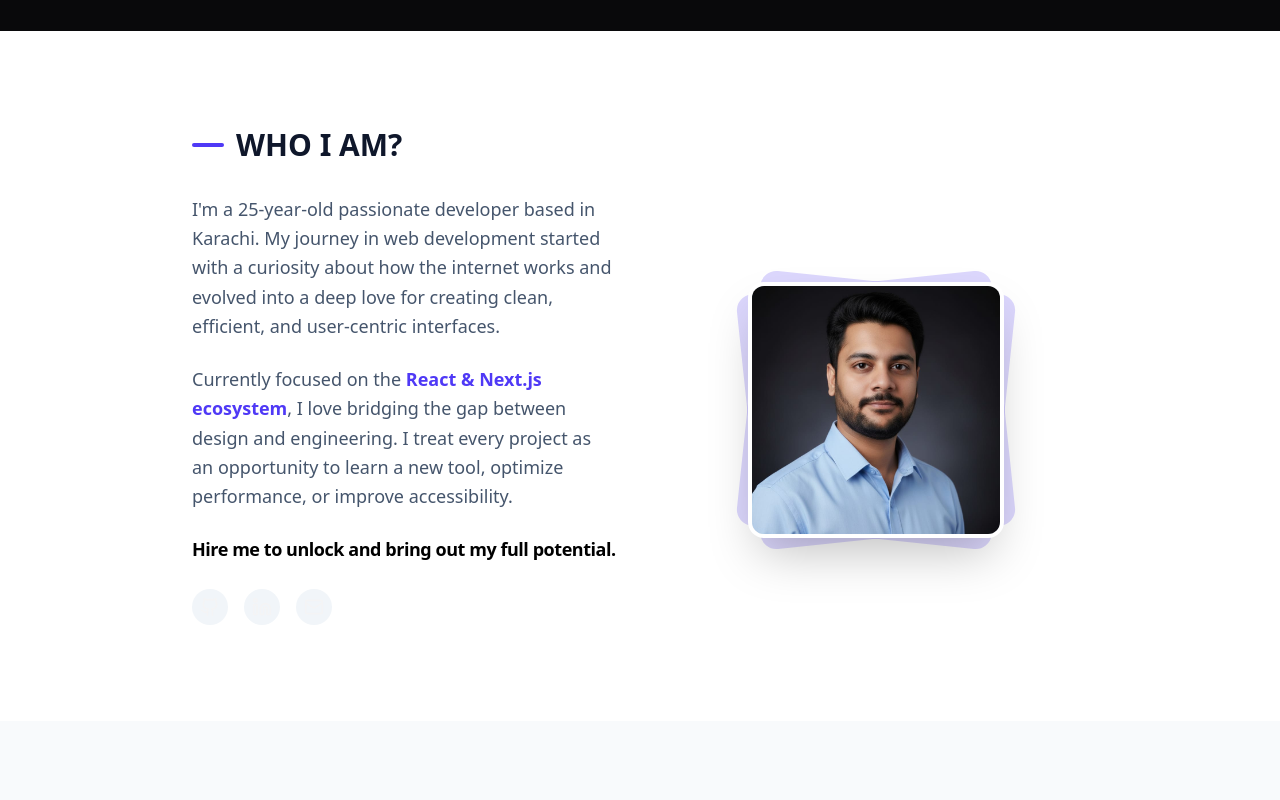
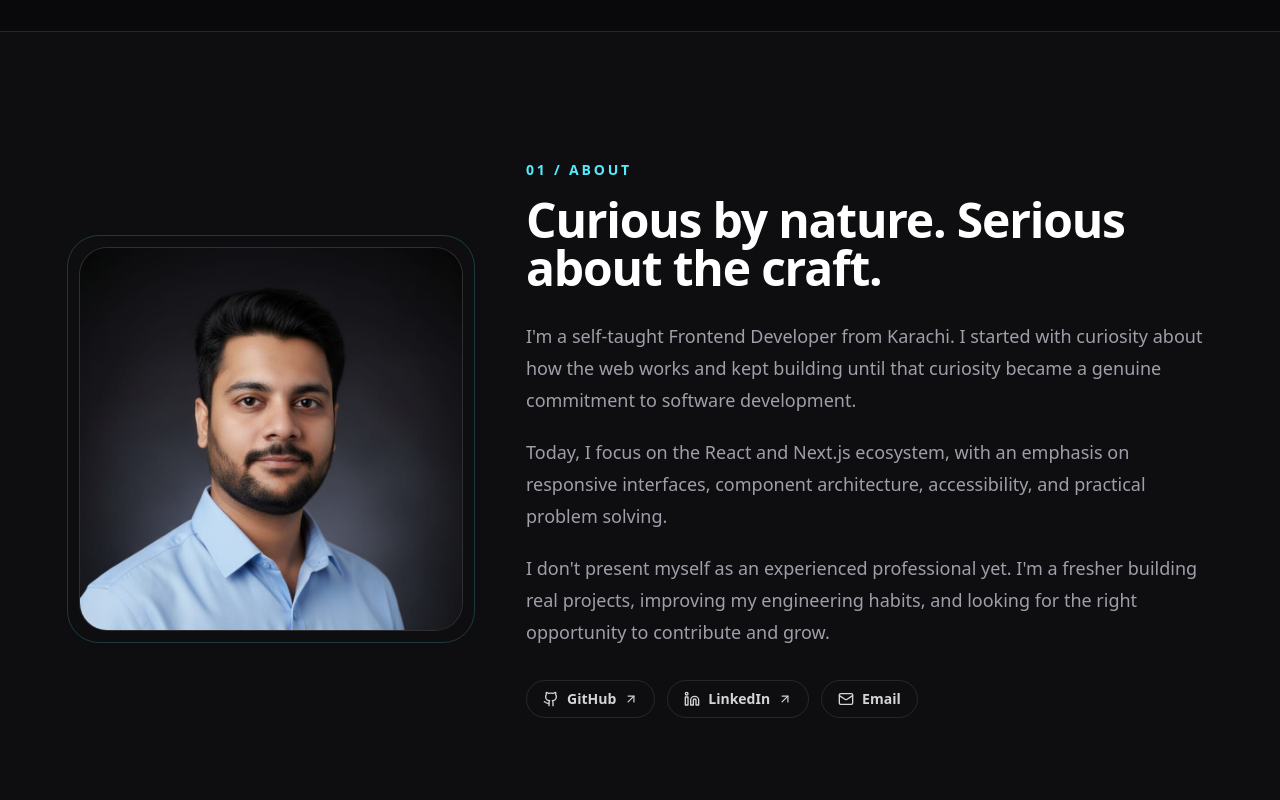
Before and after one commit to qutubahmed732/Portfolio, a React (Vite) app: page / in a window 1280 px wide. Shown: the part 900-1700 px from the top of the page. Built offline with nearby package versions, Linux system fonts and the light colour scheme.

Commit message:
content: rewrite about section for accurate fresher positioning

```diff
--- a/src/components/About.jsx
+++ b/src/components/About.jsx
@@ -1,52 +1,28 @@
-import { Github, Linkedin, Mail } from "lucide-react";
+import { Github, Linkedin, Mail, ArrowUpRight } from "lucide-react";
 import myImage from "../images/my_image.jpeg";
 
 export default function About() {
   return (
-    <section id="about" className="py-24 bg-white">
-      <div className="container mx-auto px-6">
-        <div className="max-w-4xl mx-auto">
-          <h2 className="text-3xl font-bold text-slate-900 mb-8 flex items-center gap-3">
-            <span className="w-8 h-1 bg-indigo-600 rounded-full"></span>
-            {/* About Me */} WHO I AM?
-          </h2>
-          <div className="grid md:grid-cols-2 gap-12 items-center">
-            <div className="order-2 md:order-1">
-              <p className="text-lg text-slate-600 mb-6 leading-relaxed">
-                I'm a 25-year-old passionate developer based in Karachi. My journey in web development started with a curiosity about how the internet works and evolved into a deep love for creating clean, efficient, and user-centric interfaces.
-              </p>
-              <p className="text-lg text-slate-600 mb-6 leading-relaxed">
-                Currently focused on the <strong className="text-indigo-600">React & Next.js ecosystem</strong>, I love bridging the gap between design and engineering. I treat every project as an opportunity to learn a new tool, optimize performance, or improve accessibility.
-              </p>
-              <p className="text-lg text-black font-bold tracking-tight mb-6 leading-relaxed">
-                Hire me to unlock and bring out my full potential.
-              </p>
-              <div className="flex gap-4">
-                <a href="#" className="p-2 bg-slate-100 rounded-full hover:bg-indigo-50 hover:text-indigo-600 transition-colors">
-                  <Github className="w-5 h-5" />
-                </a>
-                <a href="#" className="p-2 bg-slate-100 rounded-full hover:bg-indigo-50 hover:text-indigo-600 transition-colors">
-                  <Linkedin className="w-5 h-5" />
-                </a>
-                <a href="mailto:email@example.com" className="p-2 bg-slate-100 rounded-full hover:bg-indigo-50 hover:text-indigo-600 transition-colors">
-                  <Mail className="w-5 h-5" />
-                </a>
-              </div>
-            </div>
-            <div className="order-1 md:order-2 flex justify-center">
-              <div className="relative w-64 h-64">
-                <div className="absolute inset-0 bg-indigo-600 rounded-2xl rotate-6 opacity-20"></div>
-                <div className="absolute inset-0 bg-indigo-600 rounded-2xl -rotate-6 opacity-20"></div>
-                <div className="relative w-full h-full bg-slate-200 rounded-2xl overflow-hidden shadow-2xl border-4 border-white">
-                  {/* Placeholder for User Image */}
-                  <img
-                    src={myImage}
-                    alt="Qutub Ahmed"
-                    className="w-full h-full object-cover object-[0px_-20px]"
-                  />
-                </div>
-              </div>
-            </div>
+    <section id="about" className="reveal-section border-y border-white/10 bg-zinc-900/40 px-6 py-24 sm:py-32">
+      <div className="mx-auto grid max-w-6xl gap-12 lg:grid-cols-[.75fr_1.25fr] lg:items-center">
+        <div className="reveal-item relative mx-auto w-full max-w-sm">
+          <div className="absolute -inset-3 rounded-[2rem] border border-cyan-300/20" />
+          <div className="relative aspect-square overflow-hidden rounded-[1.75rem] border border-white/10 bg-zinc-900">
+            <img src={myImage} alt="Qutub Ahmed" className="h-full w-full object-cover object-top" loading="lazy" />
+          </div>
+        </div>
+        <div>
+          <p className="reveal-item text-sm font-bold uppercase tracking-[.2em] text-cyan-300">01 / About</p>
+          <h2 className="reveal-item mt-4 text-4xl font-black tracking-tight text-white sm:text-5xl">Curious by nature. Serious about the craft.</h2>
+          <div className="mt-7 space-y-5 text-base leading-8 text-zinc-400 sm:text-lg">
+            <p className="reveal-item">I'm a self-taught Frontend Developer from Karachi. I started with curiosity about how the web works and kept building until that curiosity became a genuine commitment to software development.</p>
+            <p className="reveal-item">Today, I focus on the React and Next.js ecosystem, with an emphasis on responsive interfaces, component architecture, accessibility, and practical problem solving.</p>
+            <p className="reveal-item">I don't present myself as an experienced professional yet. I'm a fresher building real projects, improving my engineering habits, and looking for the right opportunity to contribute and grow.</p>
+          </div>
+          <div className="reveal-item mt-8 flex flex-wrap gap-3">
+            <a href="https://github.com/qutubahmed732" target="_blank" rel="noreferrer" className="inline-flex items-center gap-2 rounded-full border border-white/10 px-4 py-2 text-sm font-semibold text-zinc-300 hover:border-white/20 hover:text-white"><Github size={16} /> GitHub <ArrowUpRight size={14} /></a>
+            <a href="https://www.linkedin.com/in/qutub-ahmed-9429982a6/" target="_blank" rel="noreferrer" className="inline-flex items-center gap-2 rounded-full border border-white/10 px-4 py-2 text-sm font-semibold text-zinc-300 hover:border-white/20 hover:text-white"><Linkedin size={16} /> LinkedIn <ArrowUpRight size={14} /></a>
+            <a href="mailto:qutubahmed104@gmail.com" className="inline-flex items-center gap-2 rounded-full border border-white/10 px-4 py-2 text-sm font-semibold text-zinc-300 hover:border-white/20 hover:text-white"><Mail size={16} /> Email</a>
           </div>
         </div>
       </div>
```
